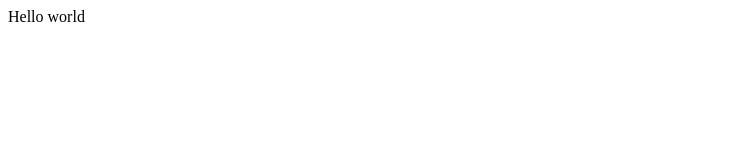
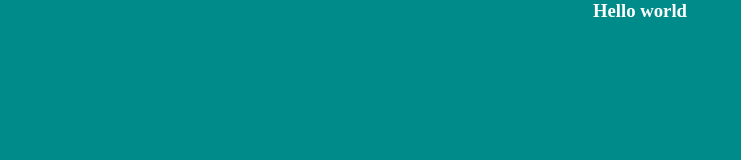
Before and after one commit to NikolaGolubovic/tree-branches, a website: page index.html in a window 1280 px wide. Shown: the whole page, without its empty margins (0-741 px from the left). Drawn offline with Linux system fonts and the light colour scheme.

Commit message:
change background and color

```diff
--- a/css/style.css
+++ b/css/style.css
@@ -0,0 +1,13 @@
+* {
+    margin: 0;
+    padding: 0;
+}
+
+body {
+    background: darkcyan;
+    color: white;
+}
+
+h3 {
+    text-align: center;
+}
--- a/index.html
+++ b/index.html
@@ -8,7 +8,7 @@
     <title>Document</title>
   </head>
   <body>
-    Hello world
+    <h3>Hello world</h3>
     <script src="js/script.js"></script>
   </body>
 </html>
```
